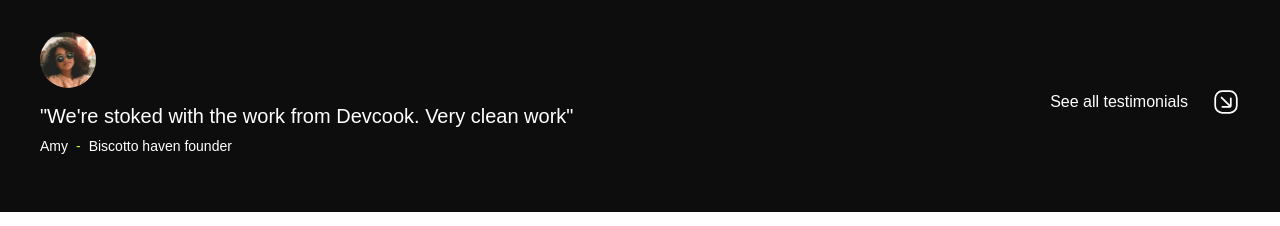
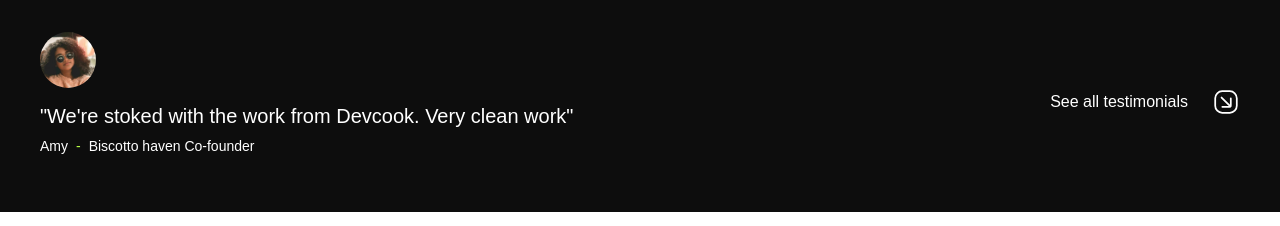
Before and after one commit to hendrckks/mtandao, a React (Vite) app: page / in a window 1280 px wide. Shown: the part 860-1086 px from the top of the page. Built offline with nearby package versions, Linux system fonts and the light colour scheme; a web font is replaced by a local one.

Commit message:
edit: testimonial snippet copy

```diff
--- a/src/components/sections/TestimonialSnippet.tsx
+++ b/src/components/sections/TestimonialSnippet.tsx
@@ -39,7 +39,7 @@ const TestimonialSnippet: React.FC<TestimonialSnippetProps> = ({
           <div className="flex gap-2 mt-2  text-sm">
             <p className="">Amy</p>
             <span className="text-[#b8ff45]">-</span>
-            <p>Biscotto haven founder</p>
+            <p>Biscotto haven Co-founder</p>
           </div>
         </div>
         <div className="text- mt-4 gap-4 lg:text-base text-sm flex items-center">
```
